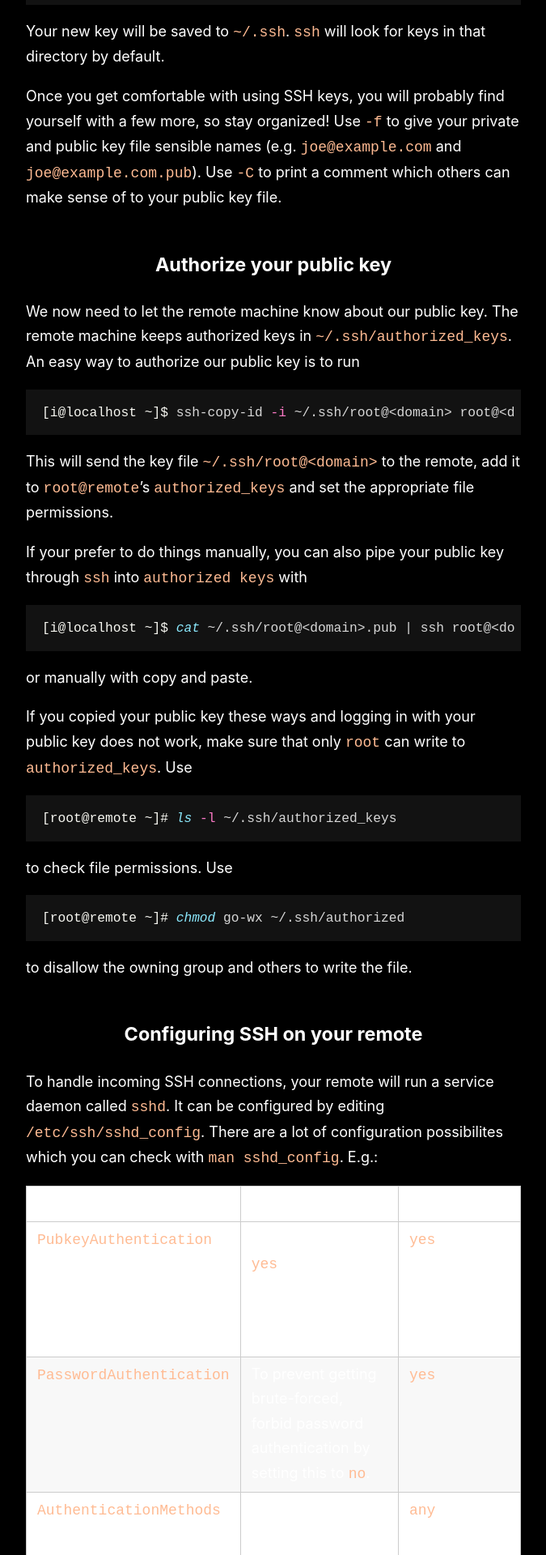
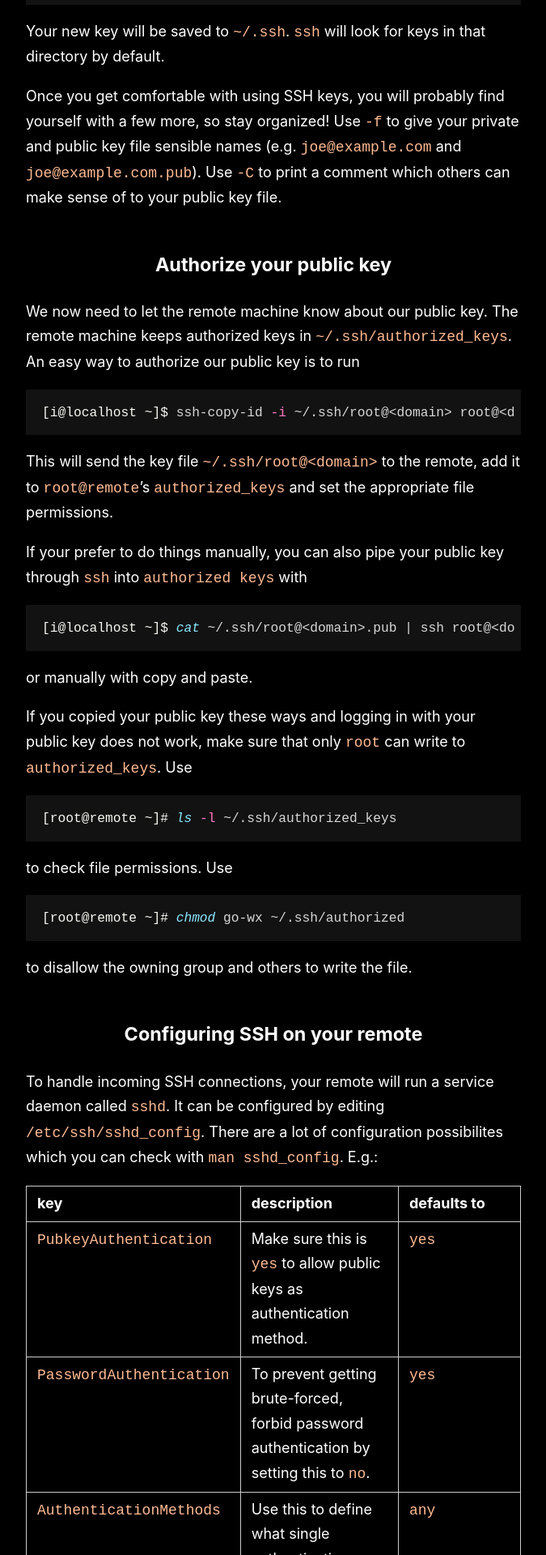
Before and after one commit to twiddler/twiddler.github.io, a Jekyll site: the page built from _posts/2020-12-30-syncthing-vps.md, in a window 1280 px wide. Shown: the part 4480-6400 px from the top of the page at 81% size, without its empty margins (302-977 px from the left). Built offline with Jekyll 4.4.1, drawn with Linux system fonts in a browser that asks for light colours; emoji names are drawn with the system emoji font.

Commit message:
style tables

```diff
--- a/assets/style.scss
+++ b/assets/style.scss
@@ -82,13 +82,8 @@ table {
 
 table tr {
 	border-top: 1px solid #cccccc;
-	background-color: white;
 	margin: 0;
 	padding: 0;
-}
-
-table tr:nth-child(2n) {
-	background-color: #f8f8f8;
 }
 
 table tr th {
```
